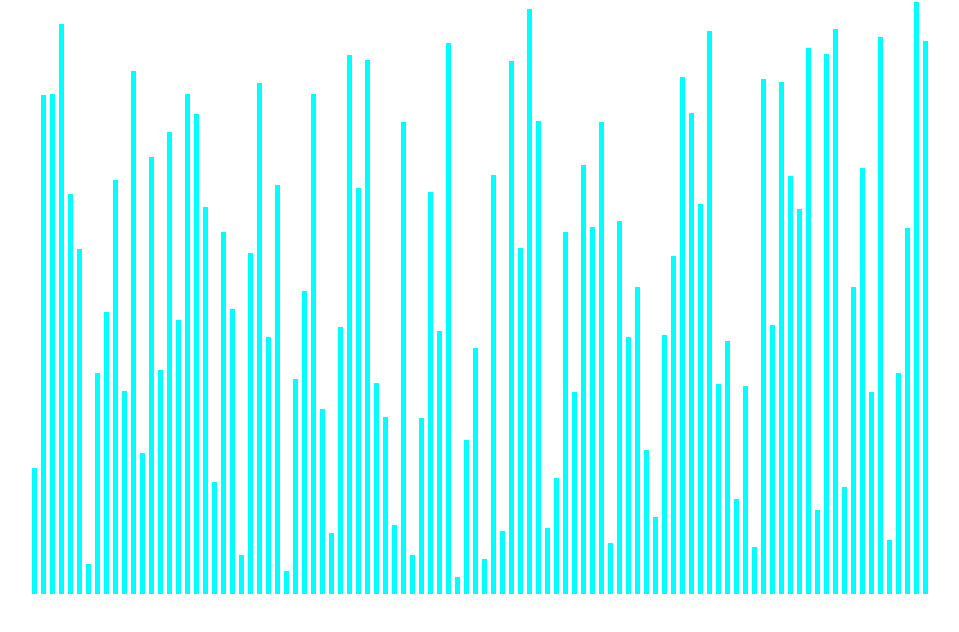
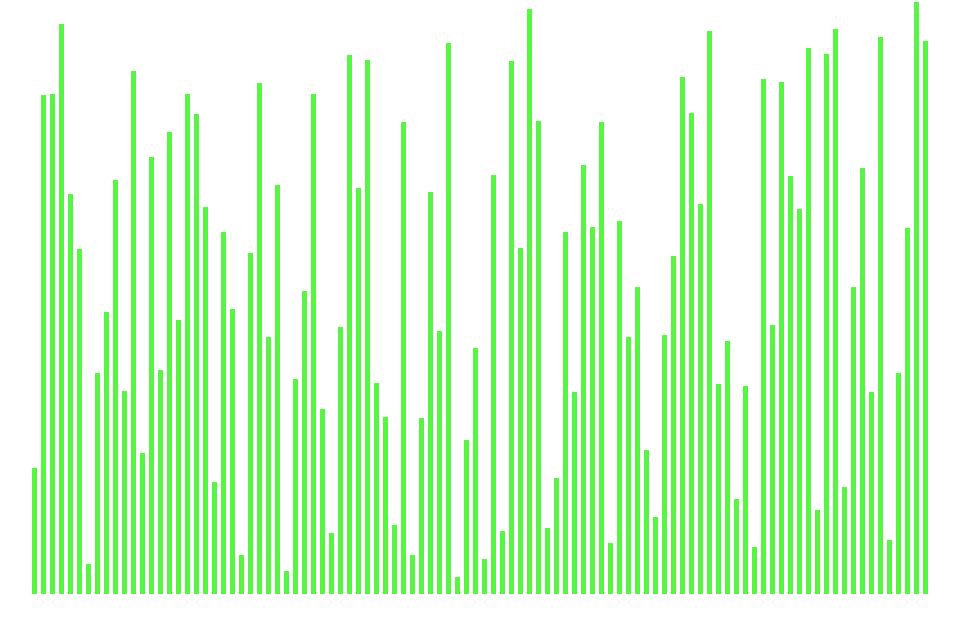
Before and after one commit to Huzzi-loop/SortingVisualiser, a React (Create React App) app: page / in a window 1280 px wide. Shown: the top 632 px of the page, without its empty margins (160-1119 px from the left). Built offline with nearby package versions, Linux system fonts and the light colour scheme.

Commit message:
Fixing deplay problems2

```diff
--- a/src/components/sortingVisualiser/SortingVisualiser.css
+++ b/src/components/sortingVisualiser/SortingVisualiser.css
@@ -10,7 +10,7 @@
 .display-bar{
     /* display:flex; */
     /* flex-direction: column; */
-    background-color: aqua;
+    background-color: rgb(88, 245, 68);
     width: 5px;
     margin: 2px;
     display: inline-block;
```
